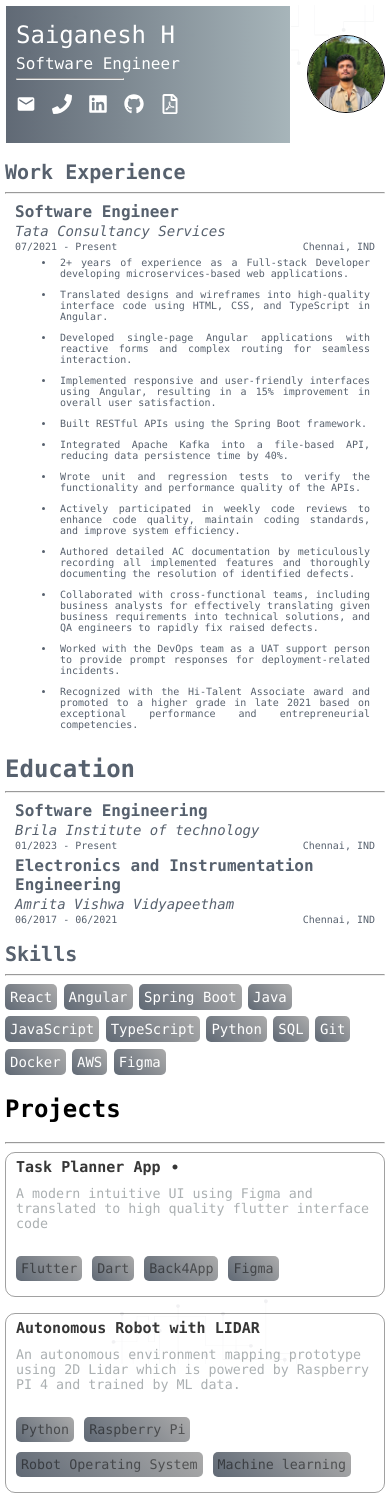
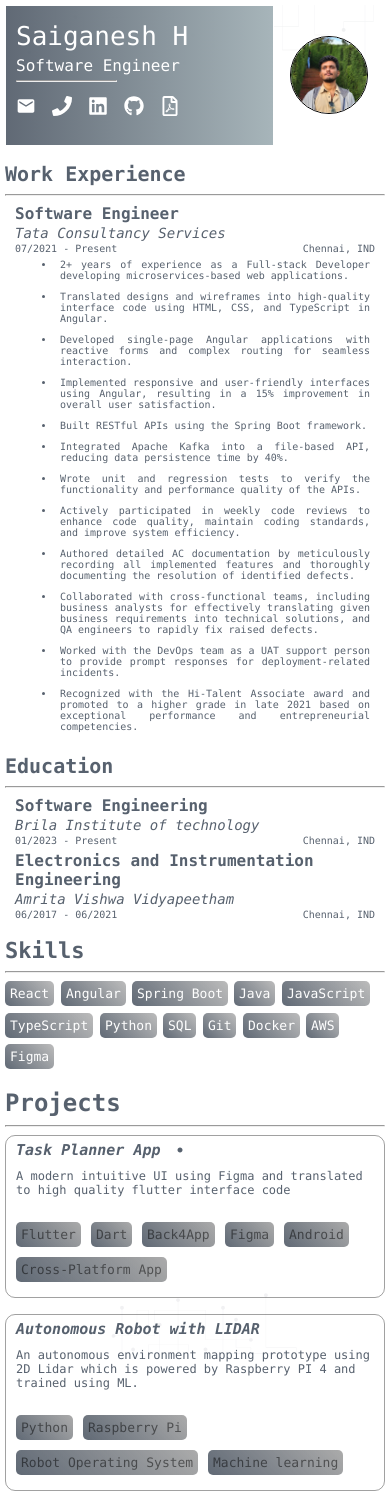
Before and after one commit to saigrepo/portfolio-react, a React (Vite) app: page / in a window 390 px wide. Built offline with nearby package versions, Linux system fonts and the light colour scheme.

Commit message:
V-1.1 added transitions to links, skills card

```diff
--- a/src/components/Header.css
+++ b/src/components/Header.css
@@ -4,7 +4,11 @@ header {
     background-image: url("../assets/topBg.svg");
     background-size: cover;
     background-color: rgba(87, 97, 110, 0);
-    gap: 13rem;
+    gap: 15em;
+}
+
+header h2{
+    font-size: 26px;
 }
 
 @media (max-width: 1300px) {
@@ -14,7 +18,7 @@ header {
         background-image: url("../assets/topBg.svg");
         background-size: cover;
         background-color: rgba(87, 97, 110, 0);
-        gap: 5em;
+        gap: 15em;
     }
 
     header img {
@@ -30,7 +34,7 @@ header {
         background-image: url("../assets/topBg.svg");
         background-size: cover;
         background-color: rgba(87, 97, 110, 0);
-        gap: 2em;
+        gap: 5em;
     }
 
     header img {
@@ -56,15 +60,15 @@ header {
     }
 
     .header-contact {
-        margin: 2px 0px;
+        margin: 2px 0;
     }
 
     .header-contact ul li a{
         text-decoration: none;
         color: white;
         font-size: small;
-        margin: 0px;
-        padding: 0px;
+        margin: 0;
+        padding: 0;
     }
 }
 
@@ -73,38 +77,48 @@ header img {
     height: 40%;
     border: 1px solid;
     border-radius: 50%;
+    transition: transform 0.45s;
+}
+
+header img:hover {
+    transform: scale3d(110%,110%,110%) translateX(-2.5em);
 }
 
 .header-details {
     border: 1px solid;
     padding: 10px;
-    width: 70%;
+    width: 65%;
     background: linear-gradient(270deg, rgba(167, 181, 186, 1.0), rgba(79, 89, 102, 0.9));
     color: white;
+    transition: transform 0.45s;
+}
+
+.header-details:hover {
+    transform: scale3d(110%,110%,110%) translateX(2.5em);
 }
 
 .header-details h2 {
     font-weight: 500;
-    margin: 5px 0px;
+    margin: 5px 0;
 }
 
 .header-details p {
     font-weight: 200;
-    margin: 0px;
+    margin: 0;
 }
 
 .header-details hr{
-    margin: 5px 0px;
+    margin: 5px 0;
     width: 40%;
 }
 
 .header-details div {
     font-weight: 50;
-    margin: 5px 0px;
+    margin: 5px 0;
 }
 
 .header-contact {
-    margin: 25px 0px;
+    margin: 25px 0;
     font-size: 0.9rem;
 }
 
@@ -114,7 +128,7 @@ header img {
     display: flex;
     list-style: none;
     gap:1rem;
-    padding: 0px;
+    padding: 0;
 }
 
 .header-contact ul li{
@@ -127,6 +141,11 @@ header img {
     text-decoration: none;
     color: white;
     font-size: medium;
-    margin: 0px;
-    padding: 0px;
+    margin: 0;
+    padding: 0;
+    transition: transform 0.45s;
 }
+
+.header-contact ul li a:hover{
+    transform: translateY(-5px);
+}
--- a/src/components/bodyComponents/Education.css
+++ b/src/components/bodyComponents/Education.css
@@ -2,18 +2,15 @@
     color: #57616e;
 }
 .education h2 {
+    font-size: 22px;
+    color: #57616e;
     margin-bottom: 0;
 }
 
 @media (max-width: 550px) {
 
-    .workExp h2 {
+    .education h2 {
         margin-bottom: 0;
         font-size: 20px;
     }
-
-    .workExp-points ul li{
-        font-size: 10px;
-        font-weight: 100;
-    }
 }
--- a/src/components/bodyComponents/Skills.css
+++ b/src/components/bodyComponents/Skills.css
@@ -5,12 +5,27 @@
     font-size: 16px;
 }
 
+.skills h2 {
+    font-size: 22px;
+    color: #57616e;
+    margin-bottom: 0;
+}
+
 .skills-card {
     background: linear-gradient(225deg, rgba(171, 171, 171, 1.0), rgba(79, 89, 102, 0.9));
-    color: white;
+    color: rgba(225, 222, 222, 0.84);
     padding: 5px;
     margin: 2px 5px;
     border-radius: 5px;
+    font-size: 15px;
+    will-change: transform;
+    transition: transform 0.5s;
+}
+
+.skills-card:hover{
+    color: rgba(255, 255, 255, 1);
+    transition: transform 125ms;
+    transform: translateY(-5px);
 }
 
 @media (max-width: 550px) {
@@ -22,10 +37,11 @@
     }
 
     .skills-card {
-        background: linear-gradient(225deg, rgba(171, 171, 171, 1.0), rgba(79, 89, 102, 0.9));
+        background: linear-gradient(225deg, rgba(171, 171, 171, 0.8), rgba(79, 89, 102, 0.9));
         color: white;
         padding: 5px;
         margin: 0;
         border-radius: 5px;
+        font-size: 13px;
     }
 }
--- a/src/components/bodyComponents/Skills.jsx
+++ b/src/components/bodyComponents/Skills.jsx
@@ -3,7 +3,7 @@ import './Skills.css'
 function Skills() {
 
     return (
-        <div className="workExp">
+        <div className="skills">
             <h2>Skills</h2>
             <hr/>
             <div className="skills-top">
--- a/src/components/bodyComponents/TempComp.css
+++ b/src/components/bodyComponents/TempComp.css
@@ -2,6 +2,7 @@
     margin-top:5px;
     margin-left: 5px;
     margin-bottom:0;
+    font-size: 18px;
 }
 
 .temp-container p{
--- a/src/components/bodyComponents/WorkExperience.css
+++ b/src/components/bodyComponents/WorkExperience.css
@@ -2,6 +2,7 @@
     color: #57616e;
 }
 .workExp h2 {
+    font-size: 22px;
     margin-bottom: 0;
 }
 
--- a/src/components/project/ProjectHelper.css
+++ b/src/components/project/ProjectHelper.css
@@ -16,21 +16,34 @@
 }
 .source-code{
     text-decoration: none;
+
 }
-.ProjectHelper h4 {
+.ProjectHelper h4, .go-prim-dot {
     margin: 0px 5px;
     font-size: 15px;
-    font-style: normal;
+    font-style: oblique;
     text-align: start;
     font-weight: 700;
+    color: #57616e;
+    transition: all 0.4s ease-in-out;
+}
+
+.ProjectHelper h4:hover{
     color: rgba(0, 0, 0, 0.79);
+    .go-prim-dot {
+        color: rgba(20, 155, 155, 0.75);
+    }
+    transform: scale3d(100%,100%,90%) translateX(0.5px);
 }
+
 
 .Project-helper-p {
     margin-top: 10px;
     margin-bottom: 20px;
     margin-left: 5px;
-    font-size: smaller;
+    color: #57616e;
+    font-size: 12px;
+    font-weight: 200;
 }
 
 .project-skill-card {
@@ -41,10 +54,17 @@
 
 .project-skill-card p {
     background: linear-gradient(225deg, rgba(171, 171, 171, 1.0), rgba(79, 89, 102, 0.9));
-    color: white;
     padding: 5px;
     border-radius: 5px;
     color: rgba(0, 0, 0, 0.49);
     margin:5px 5px;
-    font-size: smaller;
+    font-size: 13px;
+    will-change: transform;
+    transition: transform 0.5s;
 }
+
+.project-skill-card p:hover{
+    color: white;
+    transition: transform 125ms;
+    transform: translateY(-5px);
+}
--- a/src/components/project/ProjectHelper.jsx
+++ b/src/components/project/ProjectHelper.jsx
@@ -2,14 +2,16 @@ import './ProjectHelper.css';
 import { GoPrimitiveDot } from '@react-icons/all-files/go/GoPrimitiveDot.js'
 
 function ProjectHelper(props) {
-
+    {/* eslint-disable-next-line react/prop-types */}
     const {projectDetails} = props;
+    {/* eslint-disable-next-line react/prop-types */}
     const {projectTitle, projectDesc, skillsUsed, sourceCode} = projectDetails;
     return (
         <div className="ProjectHelper">
-            {sourceCode ? <a href={sourceCode} className="source-code"><h4>{projectTitle} <GoPrimitiveDot size={10}/></h4></a> : <h4>{projectTitle}</h4>}
+            {sourceCode ? <a href={sourceCode} className="source-code"><h4>{projectTitle} <GoPrimitiveDot className="go-prim-dot" size={10}/></h4></a> : <h4>{projectTitle}</h4>}
             <p className="Project-helper-p">{projectDesc}</p>
             <div className="project-skill-card">
+                {/* eslint-disable-next-line react/prop-types */}
                 {skillsUsed.map( (skill,index) =>
                     <p key={skill+index}>{skill}</p>
                 )}
--- a/src/components/project/Projects.css
+++ b/src/components/project/Projects.css
@@ -3,6 +3,11 @@
     flex-wrap: wrap;
     align-items: flex-start;
     gap: 1em;
+}
+
+.projects h2 {
+    color: #57616e;
+    margin-bottom: 0;
 }
 
 @media (max-width: 570px) {
@@ -13,4 +18,9 @@
         justify-content: center;
         gap: 1em;
     }
+
+    .projects h2 {
+        color: #57616e;
+        margin-bottom: 0;
+    }
 }
--- a/src/components/project/Projects.jsx
+++ b/src/components/project/Projects.jsx
@@ -5,16 +5,16 @@ function Projects() {
     const todoProject= {
         projectTitle: "Task Planner App",
         projectDesc: "A modern intuitive UI using Figma and translated to high quality flutter interface code",
-        skillsUsed: ["Flutter","Dart","Back4App","Figma"],
+        skillsUsed: ["Flutter","Dart","Back4App","Figma","Android","Cross-Platform App"],
         sourceCode: "https://github.com/saigrepo/todo_flutter_app"
     }
     const lidarProject= {
         projectTitle: "Autonomous Robot with LIDAR",
-        projectDesc: "An autonomous environment mapping prototype using 2D Lidar which is powered by Raspberry PI 4 and trained by ML data.",
+        projectDesc: "An autonomous environment mapping prototype using 2D Lidar which is powered by Raspberry PI 4 and trained using ML.",
         skillsUsed: ["Python","Raspberry Pi","Robot Operating System","Machine learning"]
     }
     return (
-        <div className="Projects">
+        <div className="projects">
             <h2>Projects</h2>
             <hr/>
             <div className="projects-container">
```
